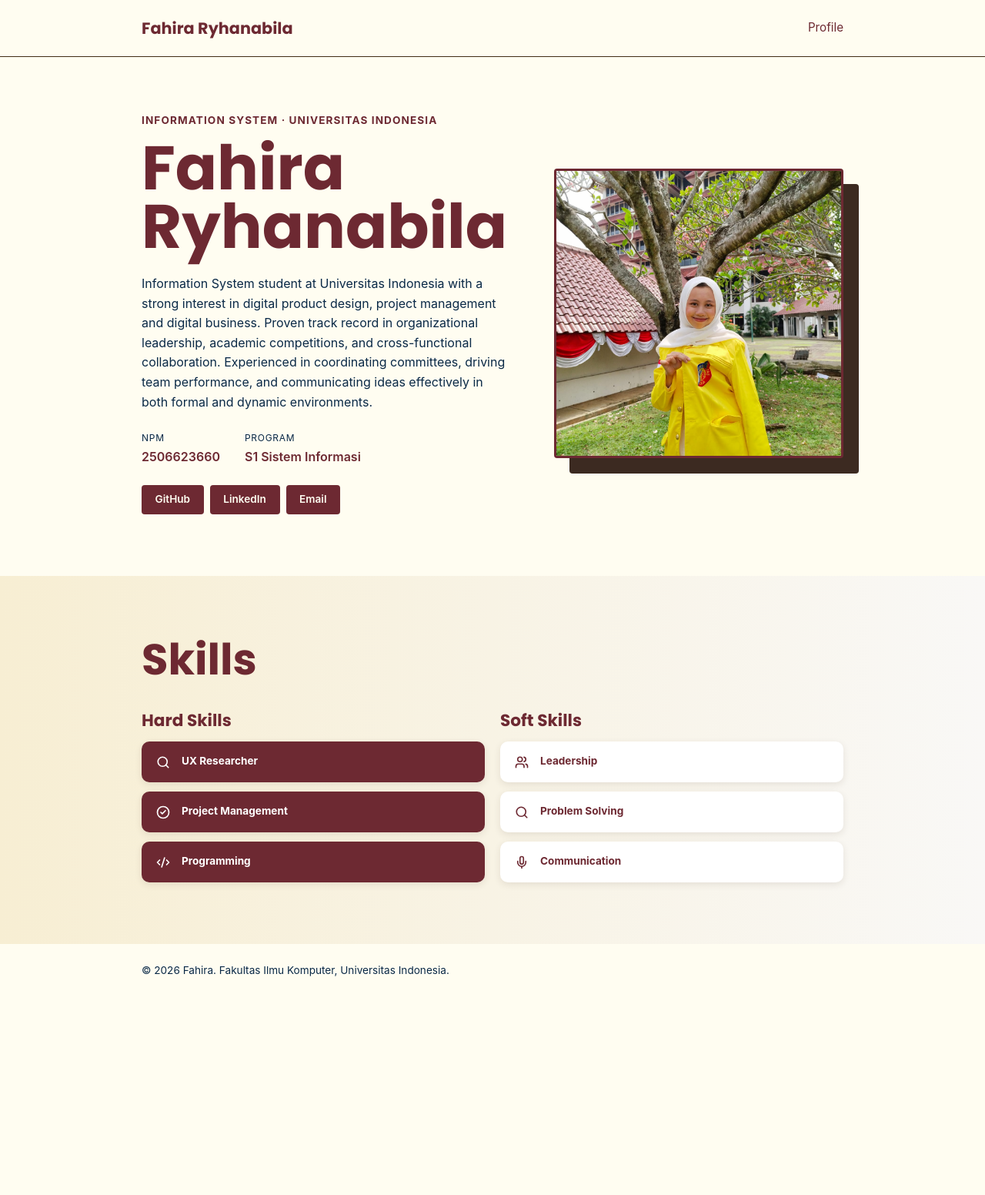
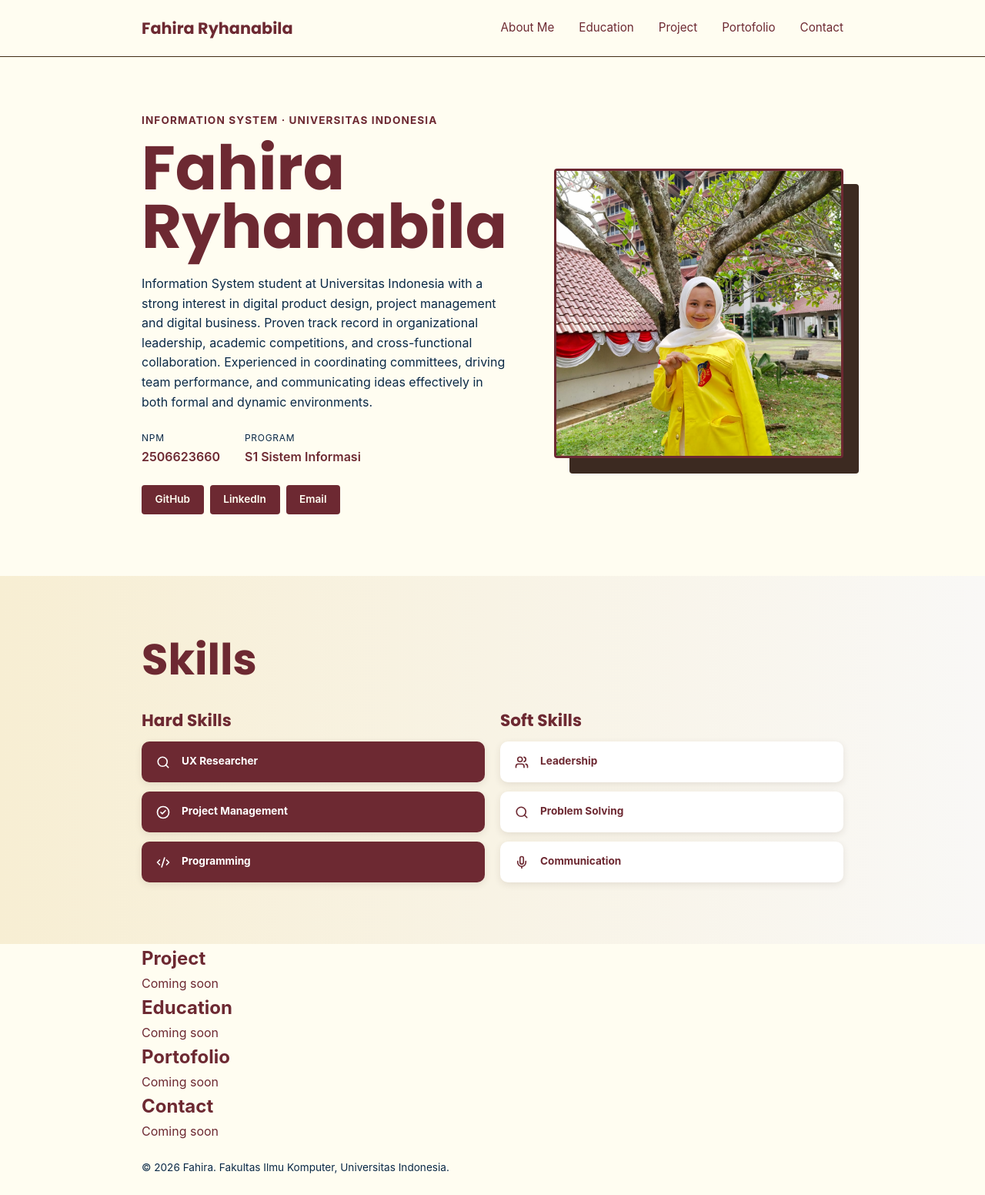
Before and after one commit to fahiraryhanabila/myportofolio, a Django app: page / in a window 1280 px wide. Shown: the whole page at 77% size. Before the commit the page ends 1268 px from the top, so only its background shows below. Run offline with Django 5.2, Linux system fonts and the light colour scheme.

Commit message:
feat: add navbar navigation and section placeholders

```diff
--- a/templates/index.html
+++ b/templates/index.html
@@ -12,15 +12,19 @@
 <body>
     <header class="site-header">
         <div class="container">
-            <a href="#profile" class="brand">Fahira Ryhanabila</a>
+            <a href="#About" class="brand">Fahira Ryhanabila</a>
             <nav>
-                <a href="#profile">Profile</a>
+                <a href="#About">About Me</a>
+                <a href="#Education">Education</a>
+                <a href="#Project">Project</a>
+                <a href ="#Portofolio">Portofolio</a>
+                <a href ="#Contact">Contact</a>
             </nav>
         </div>
     </header>
 
     <main>
-        <section class="hero" id="profile">
+        <section class="hero" id="About">
             <div class="container hero-grid">
                 <div class="hero-identity">
                     <p class="hero-kicker">Information System &middot; Universitas Indonesia</p>
@@ -50,6 +54,7 @@
                 </div>
             </div>
         </section>
+
        <section id="skills" class="skills-section">
             <div class="container">
                 <h2 class="skills-title">Skills</h2>
@@ -89,7 +94,6 @@
                                     <p>Python, Java</p>
                                 </div>
                             </div>
-
                         </div>
                     </div>
         <div class="skills-column">
@@ -131,6 +135,33 @@
                 </div>
             </div>
         </section>
+        <section id="Project" class="placeholder-section">
+            <div class="container">
+                <h2 class="section-title">Project</h2>
+                <p class="coming-soon">Coming soon</p>
+            </div>
+        </section>
+
+        <section id="Education" class="placeholder-section">
+            <div class="container">
+                <h2 class="section-title">Education</h2>
+                <p class="coming-soon">Coming soon</p>
+            </div>
+        </section>
+
+        <section id="Portofolio" class="placeholder-section">
+            <div class="container">
+                <h2 class="section-title">Portofolio</h2>
+                <p class="coming-soon">Coming soon</p>
+            </div>
+        </section>
+
+         <section id="Contact" class="placeholder-section">
+            <div class="container">
+                <h2 class="section-title">Contact</h2>
+                <p class="coming-soon">Coming soon</p>
+            </div>
+        </section>
 
     </main>
 
```
